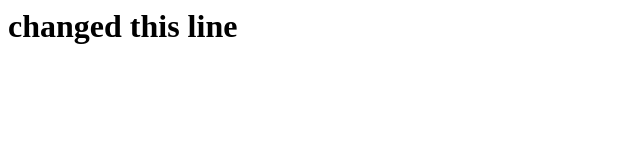
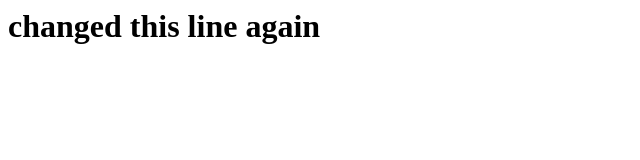
Before and after one commit to NguyenLuanIT/demo-github, a plain HTML site: page index.html in a window 1280 px wide. Shown: the whole page, without its empty margins (0-640 px from the left). Drawn offline with Linux system fonts and the light colour scheme.

Commit message:
change this line again

```diff
--- a/index.html
+++ b/index.html
@@ -1 +1 @@
-<h1>changed this line</h1>
+<h1>changed this line again</h1>
```
